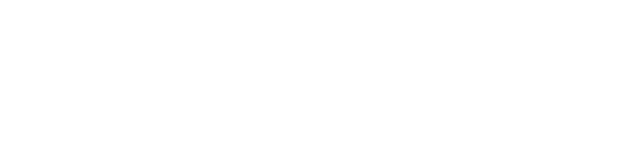
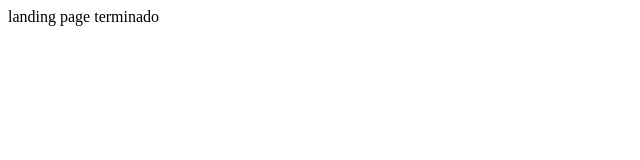
Before and after one commit to DaniC2882/github, a plain HTML site: page Index.html in a window 1280 px wide. Shown: the whole page, without its empty margins (0-640 px from the left). Drawn offline with Linux system fonts and the light colour scheme.

Commit message:
Update Landing Page

```diff
--- a/Index.html
+++ b/Index.html
@@ -6,6 +6,6 @@
     <title>Landinpage</title>
 </head>
 <body>
-
+    landing page terminado
 </body>
 </html>
```
